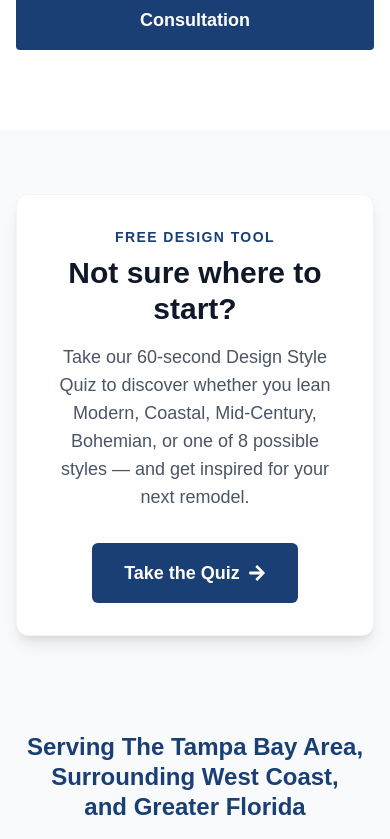
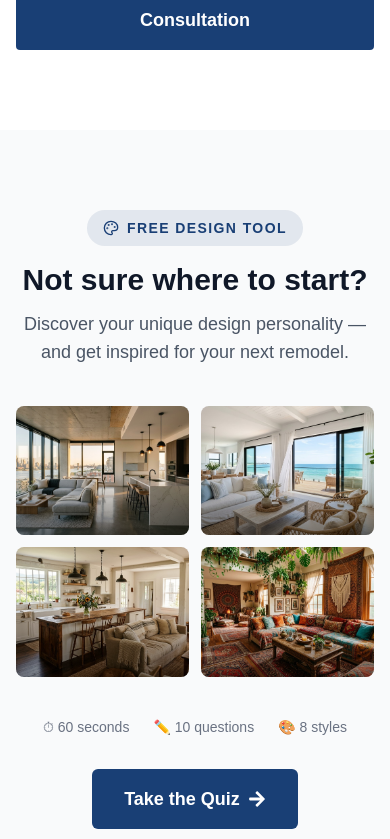
Before and after one commit to brennanhunter/fowcon, a Next.js app: page / in a window 390 px wide. Shown: the part 5805-6644 px from the top of the page. Built offline with nearby package versions, Linux system fonts and the light colour scheme.

Commit message:
Made style quiz better.

```diff
--- a/app/components/quiz/QuizBanner.tsx
+++ b/app/components/quiz/QuizBanner.tsx
@@ -1,30 +1,71 @@
 'use client';
 
+import Image from 'next/image';
 import Link from 'next/link';
 import { motion } from 'framer-motion';
 import { FaArrowRight } from 'react-icons/fa';
+import { Palette } from 'lucide-react';
+
+const previewImages = [
+  { src: '/images/quiz/results/modern.jpg', alt: 'Design style preview' },
+  { src: '/images/quiz/results/coastal.jpg', alt: 'Design style preview' },
+  { src: '/images/quiz/results/farmhouse.jpg', alt: 'Design style preview' },
+  { src: '/images/quiz/results/bohemian.jpg', alt: 'Design style preview' },
+];
 
 export default function QuizBanner() {
   return (
-    <section className="py-16 bg-gray-50">
-      <div className="max-w-4xl mx-auto px-4">
+    <section className="py-20 bg-gray-50">
+      <div className="max-w-6xl mx-auto px-4">
         <motion.div
           initial={{ opacity: 0, y: 20 }}
           whileInView={{ opacity: 1, y: 0 }}
           viewport={{ once: true, amount: 0.3 }}
           transition={{ duration: 0.5 }}
-          className="bg-white rounded-xl shadow-lg p-8 md:p-12 text-center border border-gray-100"
         >
-          <p className="text-primary-blue font-semibold uppercase tracking-widest text-sm mb-2">
+          {/* Header */}
+          <div className="text-center mb-10">
+            <div className="inline-flex items-center gap-2 bg-primary-blue/10 text-primary-blue font-semibold uppercase tracking-widest text-sm px-4 py-2 rounded-full mb-4">
+              <Palette size={16} />
               Free Design Tool
-          </p>
-          <h2 className="text-3xl md:text-4xl font-bold text-gray-900 mb-4">
+            </div>
+            <h2 className="text-3xl md:text-4xl font-bold text-gray-900 mb-3">
               Not sure where to start?
             </h2>
-          <p className="text-gray-600 text-lg max-w-2xl mx-auto mb-8">
-            Take our 60-second Design Style Quiz to discover whether you lean Modern, Coastal,
-            Mid-Century, Bohemian, or one of 8 possible styles — and get inspired for your next remodel.
+            <p className="text-gray-600 text-lg max-w-2xl mx-auto">
+              Discover your unique design personality — and get inspired for your next remodel.
             </p>
+          </div>
+
+          {/* Image grid */}
+          <div className="grid grid-cols-2 md:grid-cols-4 gap-3 mb-10">
+            {previewImages.map((img, i) => (
+              <motion.div
+                key={img.label}
+                initial={{ opacity: 0, y: 20 }}
+                whileInView={{ opacity: 1, y: 0 }}
+                viewport={{ once: true }}
+                transition={{ duration: 0.4, delay: i * 0.1 }}
+                className="relative group overflow-hidden rounded-lg aspect-[4/3]"
+              >
+                <Image
+                  src={img.src}
+                  alt={img.alt}
+                  fill
+                  className="object-cover transition-transform duration-500 group-hover:scale-105"
+                />
+                <div className="absolute inset-0 bg-gradient-to-t from-black/40 via-transparent to-transparent" />
+              </motion.div>
+            ))}
+          </div>
+
+          {/* Stats + CTA */}
+          <div className="text-center">
+            <div className="flex justify-center gap-6 mb-8">
+              <span className="text-sm text-gray-500 font-medium">⏱ 60 seconds</span>
+              <span className="text-sm text-gray-500 font-medium">✏️ 10 questions</span>
+              <span className="text-sm text-gray-500 font-medium">🎨 8 styles</span>
+            </div>
             <Link
               href="/design-style-quiz"
               className="inline-flex items-center gap-2 bg-primary-blue text-white font-semibold px-8 py-4 rounded-md hover:bg-blue-800 transition-colors text-lg"
@@ -32,6 +73,7 @@ export default function QuizBanner() {
               Take the Quiz
               <FaArrowRight />
             </Link>
+          </div>
         </motion.div>
       </div>
     </section>
```
Lines whose indentation alone changed are shown as unchanged.
